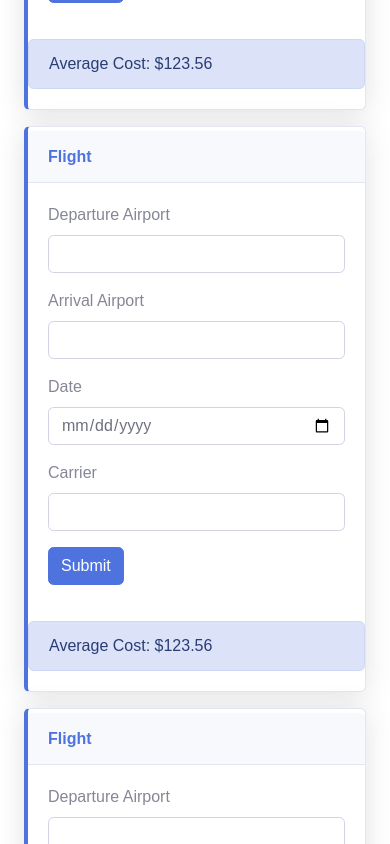
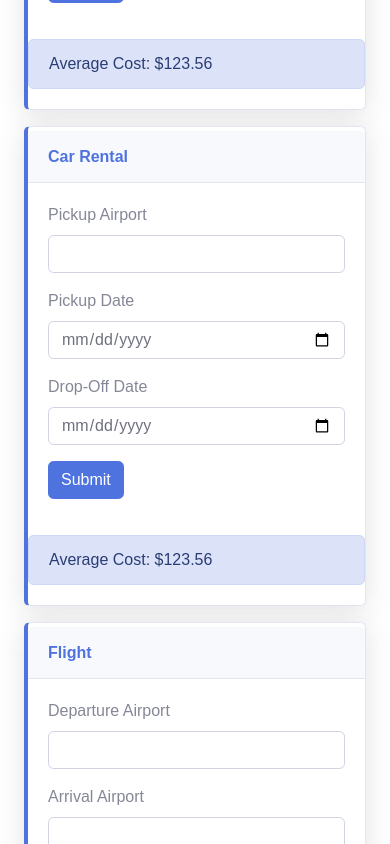
Before and after one commit to hardluker/TravelCostEstimator, an Angular app: page / in a window 390 px wide. Shown: the part 1040-1884 px from the top of the page. Built offline with nearby package versions, Linux system fonts and the light colour scheme.

Commit message:
Added the car rental form

```diff
--- a/src/app/car-rental-form/car-rental-form.component.ts
+++ b/src/app/car-rental-form/car-rental-form.component.ts
@@ -5,12 +5,48 @@ import { Component } from '@angular/core';
   standalone: true,
   imports: [],
   template: `
-    <p>
-      car-rental-form works!
-    </p>
+    <div class="card border-left-primary shadow py-1 h-100">
+      <div class="card-header py-3">
+        <h6 class="m-0 font-weight-bold text-primary">Car Rental</h6>
+      </div>
+      <form class="card-body d-flex flex-column flex-grow-1">
+        <div class="form-group">
+          <label for="pickup-airport">Pickup Airport</label>
+          <input
+            id="pickup-airport"
+            class="form-control form-control-user"
+            list="airports"
+            type="text"
+          />
+        </div>
+        <div class="form-group">
+          <label for="pickup-date">Pickup Date</label>
+          <input
+            id="pickup-date"
+            class="form-control form-control-user"
+            type="date"
+          />
+        </div>
+        <div class="form-group">
+          <label for="dropoff-date">Drop-Off Date</label>
+          <input
+            id="dropoff-date"
+            class="form-control form-control-user"
+            type="date"
+          />
+        </div>
+        <div class="user form-group mt-auto d-flex align-content-end">
+          <input class="btn btn-primary" type="submit" />
+        </div>
+      </form>
+      <div class="alert alert-primary">Average Cost: $123.56</div>
+    </div>
+
+    <datalist id="airports">
+      <option value="Columbia, SC - CAE"></option>
+      <option value="Nashville, TN - BNA"></option>
+    </datalist>
   `,
-  styleUrl: './car-rental-form.component.css'
+  styleUrl: './car-rental-form.component.css',
 })
-export class CarRentalFormComponent {
-
-}
+export class CarRentalFormComponent {}
--- a/src/app/options/options.component.ts
+++ b/src/app/options/options.component.ts
@@ -1,10 +1,11 @@
 import { Component } from '@angular/core';
 import { FlightFormComponent } from '../flight-form/flight-form.component';
 import { ResultsComponent } from '../results/results.component';
+import { CarRentalFormComponent } from '../car-rental-form/car-rental-form.component';
 @Component({
   selector: 'app-options',
   standalone: true,
-  imports: [FlightFormComponent, ResultsComponent],
+  imports: [FlightFormComponent, CarRentalFormComponent, ResultsComponent],
   template: `
     <section class="container-fluid">
       <div class="row">
@@ -62,6 +63,9 @@ import { ResultsComponent } from '../results/results.component';
           <app-flight-form></app-flight-form>
         </div>
         <div class="col-lg-3 col-md-6 mb-3">
+          <app-car-rental-form></app-car-rental-form>
+        </div>
+        <div class="col-lg-3 col-md-6 mb-3">
           <app-flight-form></app-flight-form>
         </div>
         <div class="col-lg-3 col-md-6 mb-3">
```
